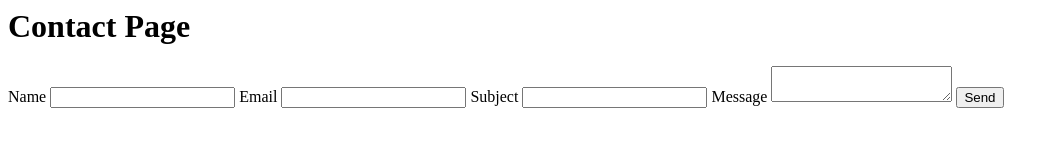
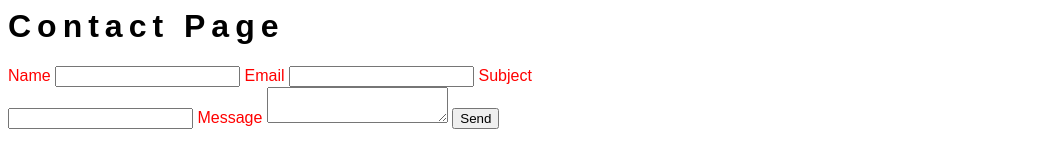
Before and after one commit to JLBrigham/photography_portfolio, a plain HTML site: page contact.html in a window 1280 px wide. Shown: the whole page, without its empty margins (0-1059 px from the left). Drawn offline with nearby package versions, Linux system fonts and the light colour scheme.

Commit message:
Begin to style contact form

```diff
--- a/contact.html
+++ b/contact.html
@@ -1,7 +1,7 @@
-<h1>Contact Page</h1>
-
 <head>
   <title>Contact Form</title>
+
+  <link rel="stylesheet" href="styles.css" />
 
   <!--connection to emailjs-->
 
@@ -40,6 +40,9 @@
   </script>
 </head>
 <body>
+  <h1>Contact Page</h1>
+  <div class="page-content-holder">
+    <div class="content-section">
       <form id="contact-form">
         <input type="hidden" name="contact_number" />
         <label>Name</label>
@@ -52,4 +55,7 @@
         <textarea name="message"></textarea>
         <input type="submit" value="Send" />
       </form>
+    </div>
+    <div class="content=section"></div>
+  </div>
 </body>
--- /dev/null
+++ b/styles.css
@@ -0,0 +1,21 @@
+body,
+h1 {
+  font-family: "Raleway", Arial, sans-serif;
+}
+
+h1 {
+  letter-spacing: 6px;
+}
+
+.w3-row-padding img {
+  margin-bottom: 12px;
+}
+
+.page-content-holder {
+  display: flex;
+}
+
+.content-section {
+  color: red;
+  flex-basis: 50%;
+}
```
Also changed, not shown: index.html (+1 -1 lines), 1 other file. Lines whose indentation alone changed are shown as unchanged.
